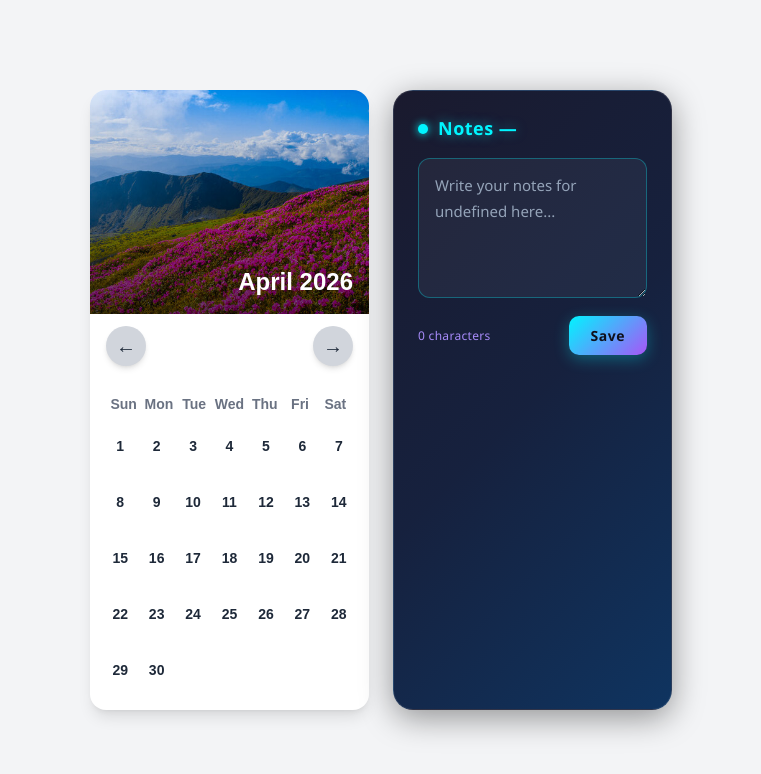
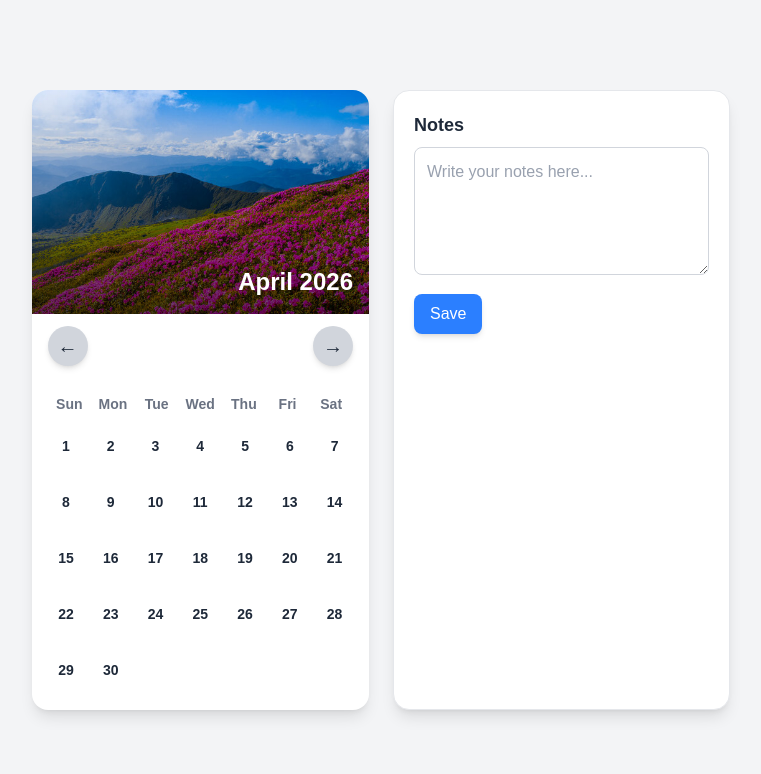
Before and after one commit to Komalmathamsetti/Calendar-project, a Next.js app: page / in a window 1280 px wide. Shown: the top 774 px of the page, without its empty margins (259-1020 px from the left). Built offline with nearby package versions, Linux system fonts and the light colour scheme.

Commit message:
small updates

```diff
--- a/src/components/NotesPanel.jsx
+++ b/src/components/NotesPanel.jsx
@@ -1,167 +1,39 @@
 "use client";
 
-import { useState, useCallback } from "react";
+import { useState } from "react";
 
-function getNote(keyName) {
+export default function NotesPanel({ keyName }) {
+  const [note, setNote] = useState(() => {
     if (typeof window !== "undefined") {
       return localStorage.getItem(keyName) || "";
     }
     return "";
-}
+  });
 
-const placeholderStyle = `
-  .notes-textarea::placeholder {
-    color: #94a3b8;
-    opacity: 1;
-  }
-`;
-
-export default function NotesPanel({ month }) {
-  const keyName = `note_${month}`;
-
-  const [note, setNote] = useState(() => getNote(keyName));
-  const [savedMonth, setSavedMonth] = useState(month);
-  const [saved, setSaved] = useState(false);
-
-  const displayNote = month === savedMonth ? note : getNote(keyName);
-
-  const handleChange = (e) => {
-    setSavedMonth(month);
-    setNote(e.target.value);
-    setSaved(false);
+  const saveNote = () => {
+    localStorage.setItem(keyName, note);
   };
 
-  const saveNote = useCallback(() => {
-  if (typeof window !== "undefined") {
-  localStorage.setItem(keyName, displayNote);
-  }
-    setNote(displayNote);
-    setSavedMonth(month);
-    setSaved(true);
-    setTimeout(() => setSaved(false), 2000);
-  }, [keyName, displayNote, month]);
+  return (
+    <div className="p-5 bg-white rounded-2xl shadow-lg border border-gray-200">
+      <h2 className="font-semibold mb-2 text-gray-800 text-lg">Notes</h2>
 
-  return (
-    <>
-      <style>{placeholderStyle}</style>
-
-      <div style={{
-        padding: "24px",
-        background: "linear-gradient(135deg, #1a1a2e 0%, #16213e 50%, #0f3460 100%)",
-        borderRadius: "20px",
-        boxShadow: "0 8px 32px rgba(0,0,0,0.4)",
-        border: "1px solid rgba(255,255,255,0.1)",
-        fontFamily: "'Segoe UI', sans-serif",
-      }}>
-
-        {/* Header */}
-        <div style={{ display: "flex", alignItems: "center", justifyContent: "space-between", marginBottom: "16px" }}>
-          <div style={{ display: "flex", alignItems: "center", gap: "10px" }}>
-            <div style={{
-              width: "10px", height: "10px", borderRadius: "50%",
-              background: "#00f5ff", boxShadow: "0 0 8px #00f5ff"
-            }} />
-            <h2 style={{
-              margin: 0,
-              fontSize: "18px",
-              fontWeight: "700",
-              color: "#00f5ff",
-              textShadow: "0 0 12px rgba(0,245,255,0.5)",
-              letterSpacing: "0.5px",
-            }}>
-              Notes — {month}
-            </h2>
-          </div>
-
-          {saved && (
-            <span style={{
-              fontSize: "13px",
-              fontWeight: "600",
-              color: "#39ff14",
-              textShadow: "0 0 8px rgba(57,255,20,0.6)",
-              padding: "4px 10px",
-              background: "rgba(57,255,20,0.1)",
-              borderRadius: "20px",
-              border: "1px solid rgba(57,255,20,0.3)",
-            }}>
-              ✓ Saved
-            </span>
-          )}
-        </div>
-
-        {/* Textarea */}
       <textarea
-          className="notes-textarea"
-          value={displayNote}
-          onChange={handleChange}
-          placeholder={`Write your notes for ${month} here...`}
-          style={{
-            width: "100%",
-            height: "140px",
-            background: "rgba(255,255,255,0.05)",
-            border: "1.5px solid rgba(0,245,255,0.3)",
-            borderRadius: "12px",
-            padding: "14px 16px",
-            fontSize: "15px",
-            fontWeight: "500",
-            color: "#000000",
-            lineHeight: "1.7",
-            resize: "vertical",
-            outline: "none",
-            boxSizing: "border-box",
-            fontFamily: "'Segoe UI', sans-serif",
-            caretColor: "#00f5ff",
-            transition: "border-color 0.2s, box-shadow 0.2s",
-          }}
-          onFocus={e => {
-            e.target.style.borderColor = "#00f5ff";
-            e.target.style.boxShadow = "0 0 0 3px rgba(0,245,255,0.15)";
-          }}
-          onBlur={e => {
-            e.target.style.borderColor = "rgba(0,245,255,0.3)";
-            e.target.style.boxShadow = "none";
-          }}
+        className="w-full h-32 border border-gray-300 p-3 rounded-lg
+        text-gray-800 placeholder-gray-400
+        focus:outline-none focus:ring-2 focus:ring-blue-500 focus:border-blue-500"
+        value={note}
+        onChange={(e) => setNote(e.target.value)}
+        placeholder="Write your notes here..."
       />
-
-        {/* Footer */}
-        <div style={{ display: "flex", alignItems: "center", justifyContent: "space-between", marginTop: "12px" }}>
-          <span style={{
-            fontSize: "12px",
-            color: "#a78bfa",
-            fontWeight: "500",
-            letterSpacing: "0.3px",
-          }}>
-            {displayNote.length} character{displayNote.length !== 1 ? "s" : ""}
-          </span>
 
       <button
         onClick={saveNote}
-            style={{
-              background: "linear-gradient(135deg, #00f5ff, #a855f7)",
-              border: "none",
-              borderRadius: "10px",
-              padding: "9px 22px",
-              fontSize: "14px",
-              fontWeight: "700",
-              color: "#0f0f1a",
-              cursor: "pointer",
-              letterSpacing: "0.5px",
-              boxShadow: "0 4px 15px rgba(0,245,255,0.3)",
-              transition: "transform 0.15s, box-shadow 0.15s",
-            }}
-            onMouseEnter={e => {
-              e.target.style.transform = "translateY(-1px)";
-              e.target.style.boxShadow = "0 6px 20px rgba(0,245,255,0.5)";
-            }}
-            onMouseLeave={e => {
-              e.target.style.transform = "translateY(0)";
-              e.target.style.boxShadow = "0 4px 15px rgba(0,245,255,0.3)";
-            }}
+        className="mt-3 bg-blue-500 text-white px-4 py-2 rounded-lg
+        hover:bg-blue-600 transition-all shadow-md"
       >
         Save
       </button>
     </div>
-      </div>
-    </>
   );
 }
```
Lines whose indentation alone changed are shown as unchanged.
